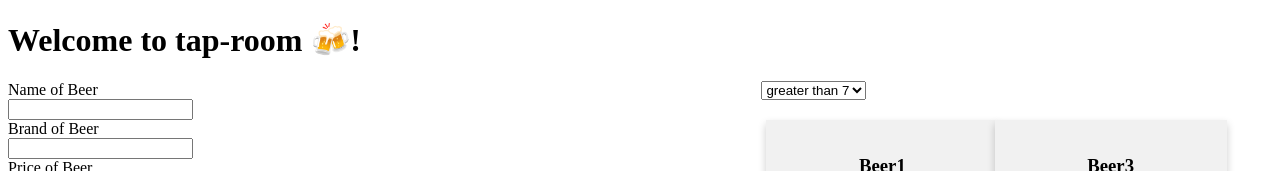
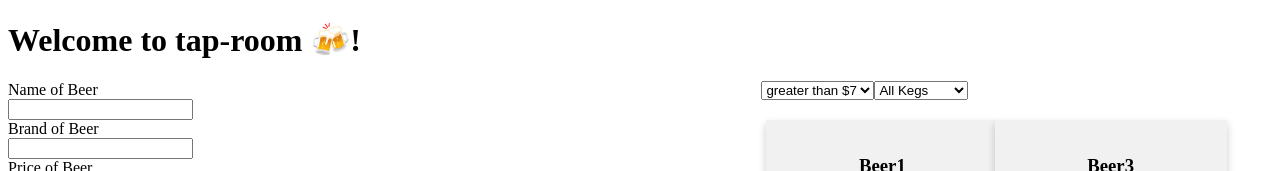
Before and after one commit to paigewilliams/tap-room, an Angular app: page / in a window 1280 px wide. Shown: the top 171 px of the page. Built offline with nearby package versions, Linux system fonts and the light colour scheme.

Commit message:
Add filer by volume.

```diff
--- a/src/app/app.module.ts
+++ b/src/app/app.module.ts
@@ -7,6 +7,7 @@ import { AddKegComponent } from './add-keg/add-keg.component';
 import { ListKegComponent } from './list-keg/list-keg.component';
 import { EditKegComponent } from './edit-keg/edit-keg.component';
 import { PricePipe } from './price.pipe';
+import { VolumePipe } from './volume.pipe';
 
 @NgModule({
   declarations: [
@@ -14,7 +15,8 @@ import { PricePipe } from './price.pipe';
     AddKegComponent,
     ListKegComponent,
     EditKegComponent,
-    PricePipe
+    PricePipe,
+    VolumePipe
   ],
   imports: [
     BrowserModule,
--- a/src/app/list-keg/list-keg.component.html
+++ b/src/app/list-keg/list-keg.component.html
@@ -30,12 +30,17 @@
 
 <select (change)="onChange($event.target.value)">
   <option value="allkegs">All Kegs</option>
-  <option value="less than 7">less than 7</option>
-  <option value="greater than 7" selected="selected">greater than 7</option>
+  <option value="less than 7">less than $7</option>
+  <option value="greater than 7" selected="selected">greater than $7</option>
+</select>
+
+<select (change)="onVolume($event.target.value)">
+  <option value="allkegs">All Kegs</option>
+  <option value="less than 10">less than 10</option>
 </select>
 
   <div class="row">
-    <div *ngFor="let currentKeg of childKegList | price:filterByPrice" class="column">
+    <div *ngFor="let currentKeg of childKegList | price:filterByPrice | volume:filterByVolume" class="column">
       <div class="card">
         <h3>{{currentKeg.name}}</h3>
         <h5>{{currentKeg.brand}}</h5>
--- a/src/app/list-keg/list-keg.component.ts
+++ b/src/app/list-keg/list-keg.component.ts
@@ -10,6 +10,7 @@ export class ListKegComponent  {
   @Input() childKegList: Keg[];
   @Output() clickSender = new EventEmitter();
   filterByPrice: string = "allkegs";
+  filterByVolume: string = "allkegs";
 
   editButtonClicked(kegToEdit: Keg){
     this.clickSender.emit(kegToEdit);
@@ -24,7 +25,11 @@ export class ListKegComponent  {
   }
 
   onChange(optionFromMenu) {
-  this.filterByPrice= optionFromMenu;
+  this.filterByPrice = optionFromMenu;
 }
 
+  onVolume(optionFromMenu){
+    this.filterByVolume = optionFromMenu;
+  }
+
  }
--- /dev/null
+++ b/src/app/volume.pipe.ts
@@ -0,0 +1,23 @@
+import {Pipe, PipeTransform} from '@angular/core';
+import { Keg } from './models/keg.model';
+
+@Pipe({
+  name: "volume",
+  pure: false
+})
+
+export class VolumePipe implements PipeTransform{
+  transform(input: Keg[], volumeRange){
+    let output: Keg[] = [];
+    if(volumeRange === "less than 10"){
+      for(let i=0; i < input.length; i++){
+          if(input[i].volume <= 10){
+            output.push(input[i]);
+          }
+      }
+      return output;
+    } else {
+      return input;
+    }
+  }
+}
```
